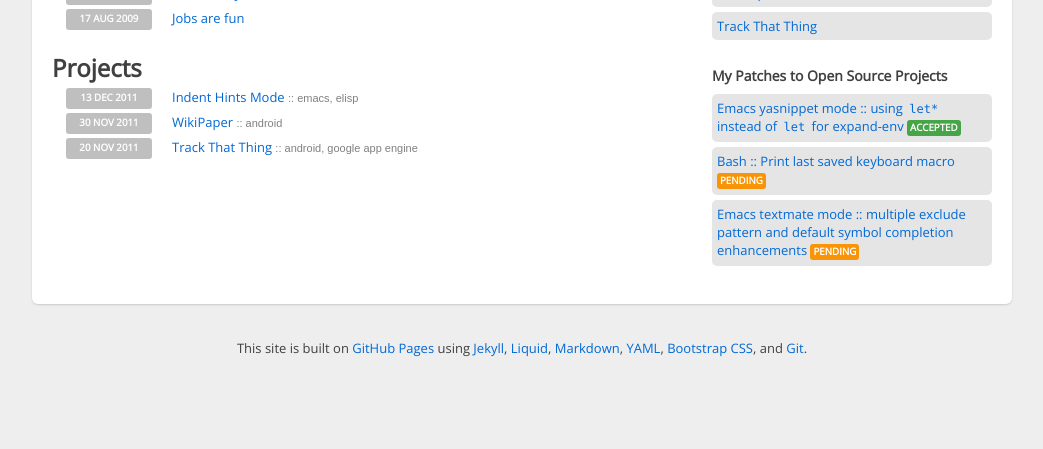
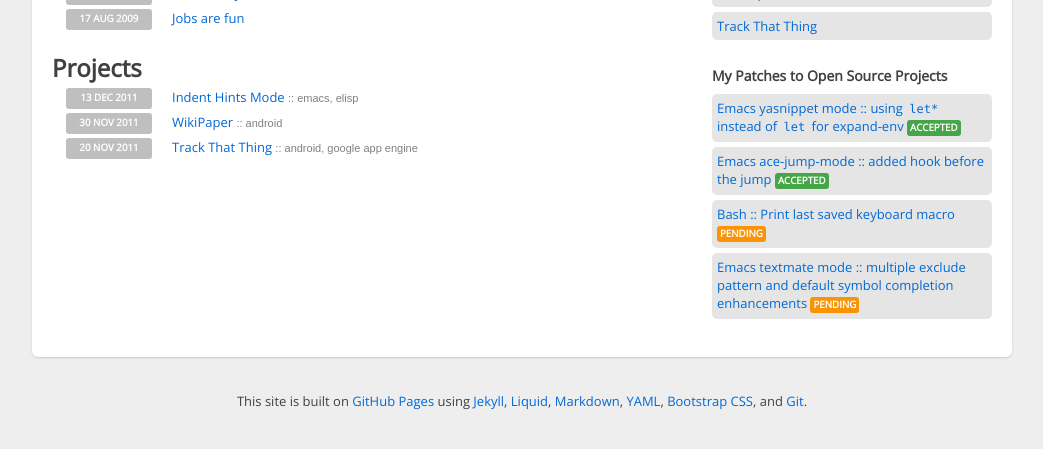
Before and after one commit to mgalgs/mgalgs.github.io, a Jekyll site: the page built from index.html, in a window 1280 px wide, cut to the strip 364-813 px from the top of the page. Shown: the whole strip, without its empty margins (118-1161 px from the left). Built offline with Jekyll 4.4.1, drawn with Linux system fonts in a browser that asks for light colours; some web fonts are replaced.

Commit message:
ace jump mode patch

```diff
--- a/_layouts/default.html
+++ b/_layouts/default.html
@@ -151,6 +151,12 @@
                 </a>
               </li>
               <li>
+                <a href="https://github.com/winterTTr/ace-jump-mode/pull/2">
+                  Emacs ace-jump-mode :: added hook before the
+                  jump <span class="label success">Accepted</span>
+                </a>
+              </li>
+              <li>
                 <a href="https://savannah.gnu.org/patch/index.php?7634">
                   Bash :: Print last saved keyboard macro
                   <span class="label warning">Pending</span>
```
